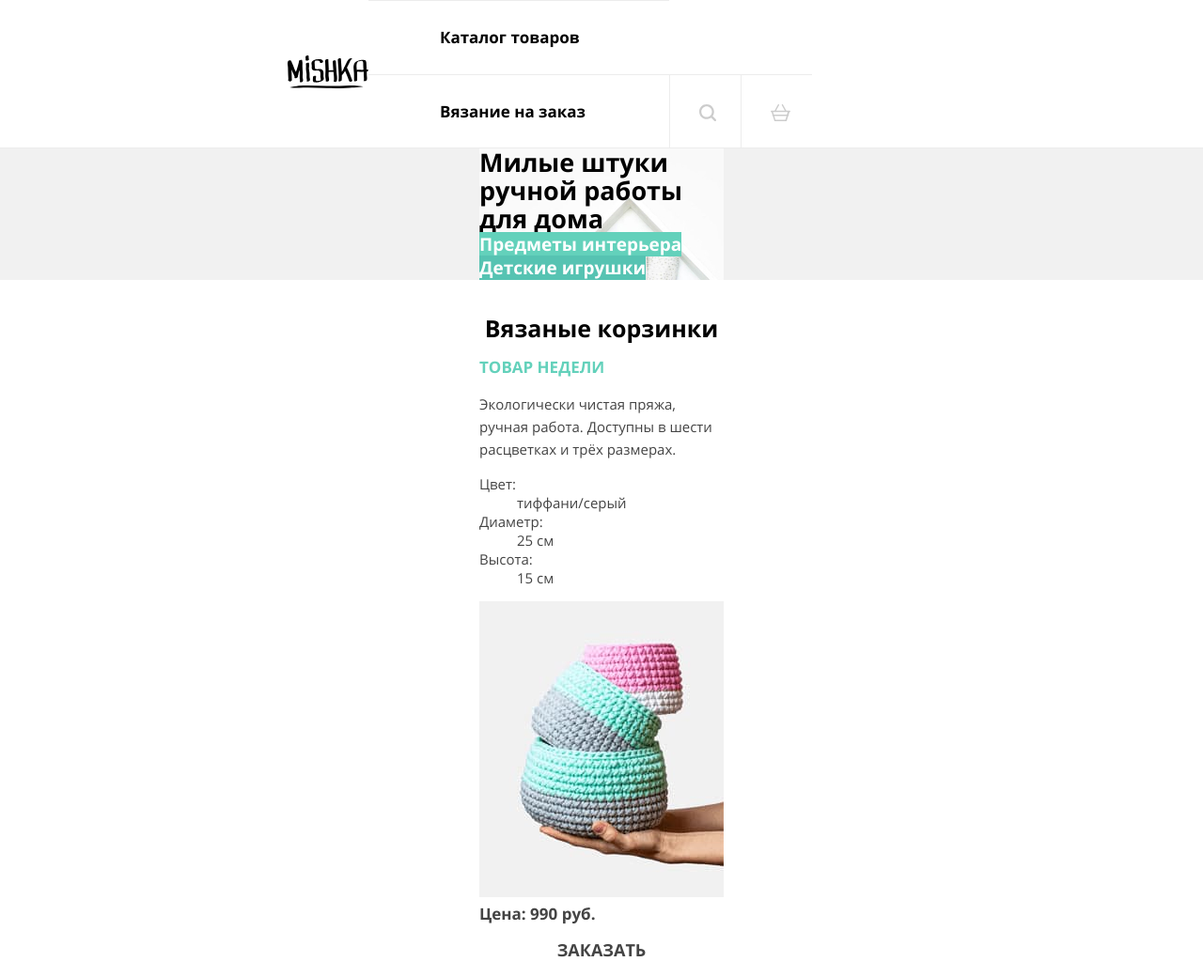
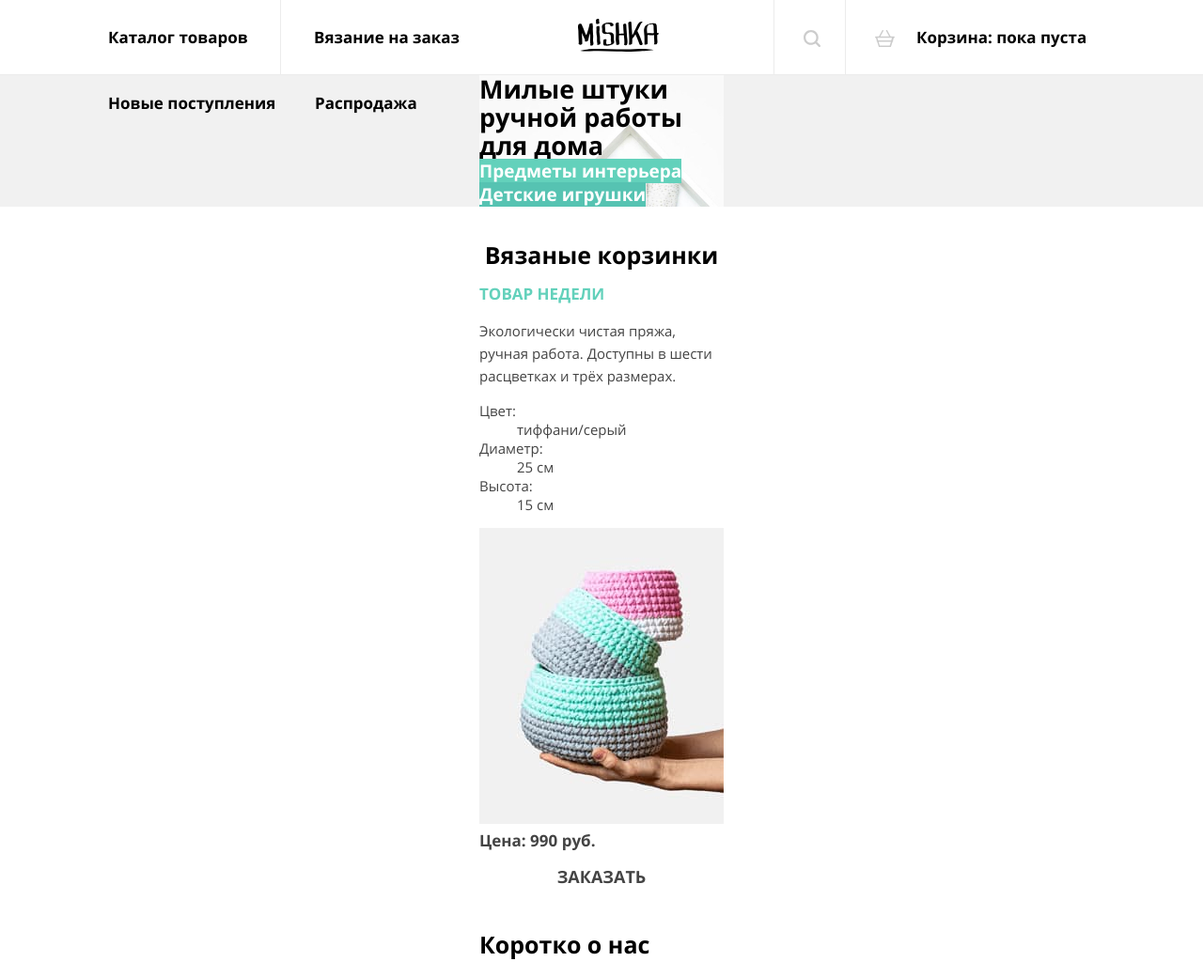
Before and after one commit to htmlacademy-adaptive/1796475-mishka-25, a plain HTML site: page source/index.html in a window 1280 px wide. Shown: the top 1040 px of the page at 94% size. Drawn offline with nearby package versions, Linux system fonts and the light colour scheme; files that its build step writes are made by us from their sources.

Commit message:
правки

```diff
--- a/source/index.html
+++ b/source/index.html
@@ -45,6 +45,20 @@
                 <a class="site-list__link site-list__link--icon" href="#">
                   Корзина: пока пуста
                 </a>
+              </li>
+              <li class="site-list__item">
+                <ul class="site-list__list">
+                  <li>
+                    <a class="site-list__link" href="#">
+                      Новые поступления
+                    </a>
+                  </li>
+                  <li>
+                    <a class="site-list__link" href="#">
+                      Распродажа
+                    </a>
+                  </li>
+                </ul>
               </li>
             </ul>
           </div>
--- a/source/less/blocks/header.less
+++ b/source/less/blocks/header.less
@@ -23,3 +23,13 @@
     margin: 0 auto 0 0;
   }
 }
+@media (min-width: @desktop-width) {
+  .header__wrapper {
+    width: 1050px;
+  }
+  .header__logo {
+    position: absolute;
+    z-index: 2;
+    left: 500px;
+  }
+}
--- a/source/less/blocks/site-list.less
+++ b/source/less/blocks/site-list.less
@@ -10,6 +10,9 @@
 .site-list__item {
   display: flex;
   box-shadow: inset 0px 1px 0px #ececec;
+}
+.site-list__item:nth-child(n+5) {
+  display: none;
 }
 .site-list__link {
   display: block;
@@ -40,9 +43,92 @@
   .site-list__icon {
     box-shadow: inset 1px 0px 0px #ececec;
   }
-  .site-list__link {
-    &--icon {
+  .site-list__item {
+    box-shadow: none;
+  }
+  .site-list__item:nth-child(1) {
+    order: 3;
+    position: absolute;
+    top: 90px;
+    left: -320px;
+    & .site-list__link {
+      padding: 0;
+      width: 167px;
+      box-shadow: inset -1px 0px 0px #ececec;
+    }
+  }
+  .site-list__item:nth-child(2) {
+    order: 4;
+    position: absolute;
+    top: 90px;
+    left: -100px;
+    & .site-list__link {
+      padding: 0;
+      width: 167px;
+    }
+  }
+  .site-list__item:nth-child(3) {
+    order: 1;
+    & .site-list__link {
       display: none;
     }
   }
+  .site-list__item:nth-child(4) {
+    order: 2;
+    & .site-list__link {
+      width: 190px;
+      padding: 28px 0 28px 0;
+    }
+  }
 }
+@media (min-width: @desktop-width) {
+  .site-list {
+    width: 1050px;
+  }
+  .site-list__item:nth-child(1) {
+    order: 1;
+    position: static;
+    & .site-list__link {
+      padding: 28px 33px 27px 0;
+      width: 184px;
+    }
+  }
+  .site-list__item:nth-child(2) {
+    order: 2;
+    position: static;
+    margin: 0 auto 0 0;
+    & .site-list__link {
+      padding: 28px 33px 27px 35px;
+      width: 253px;
+    }
+  }
+  .site-list__item:nth-child(3) {
+    order: 3;
+    & .site-list__link {
+      display: none;
+    }
+  }
+  .site-list__item:nth-child(4) {
+    order: 4;
+    & .site-list__link {
+      width: 190px;
+      padding: 28px 0 28px 0;
+    }
+  }
+  .site-list__item:nth-child(5) {
+    display: block;
+    position: absolute;
+    top: 70px;
+    left: 0;
+    & .site-list__list {
+      display: flex;
+      list-style-type: none;
+      padding: 0;
+    }
+    & .site-list__link {
+      box-sizing: border-box;
+      max-width: 220px;
+      padding: 28px 30px 28px 0;
+    }
+  }
+}
```
